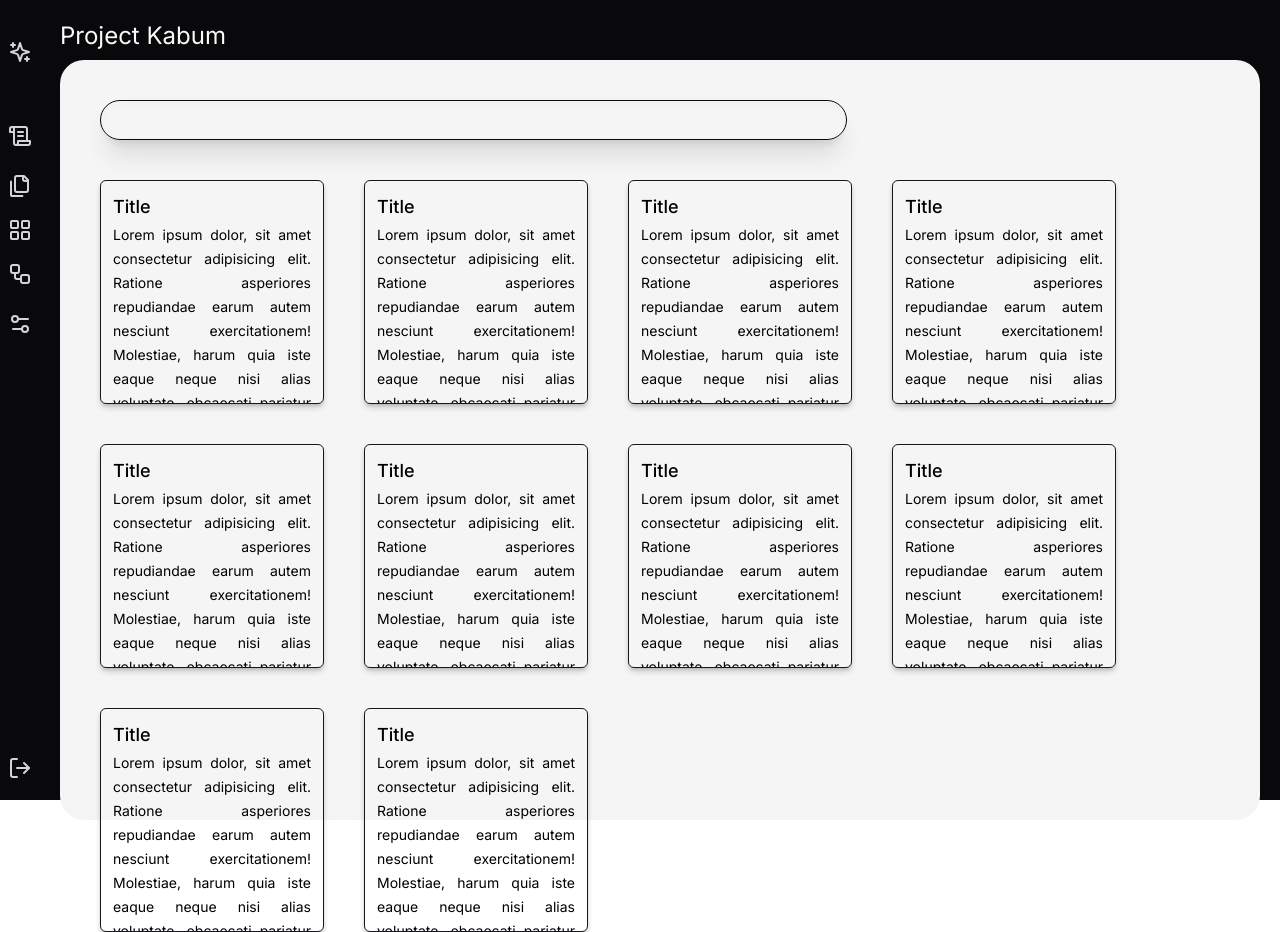
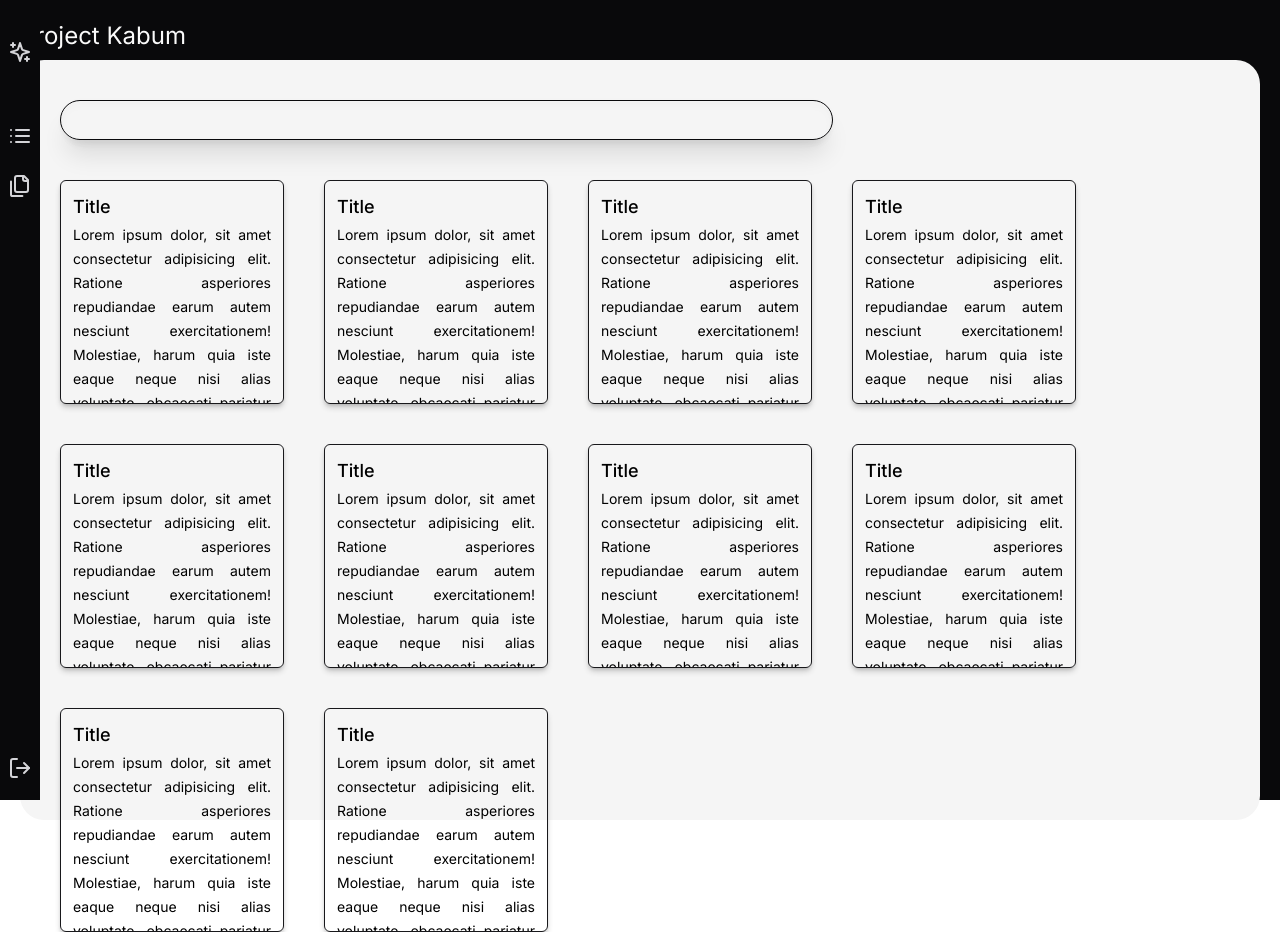
Before and after one commit to IsaacGSS/is-space, a Next.js app: page /notion in a window 1280 px wide. Built offline with nearby package versions, Linux system fonts and the light colour scheme.

Commit message:
Update BarRoot.tsx

```diff
--- a/src/components/CommandBar/BarRoot.tsx
+++ b/src/components/CommandBar/BarRoot.tsx
@@ -3,6 +3,7 @@
 import {
   Files,
   LayoutGrid,
+  List,
   LogOut,
   Map,
   ScrollText,
@@ -19,7 +20,7 @@ export const BarRoot = () => {
 
   return (
     <>
-      <header className='h-screen min-w-10 max-w-10 bg-zinc-950 relative left-0 z-10 justify-between text-zinc-300'>
+      <header className='h-screen min-w-10 max-w-10 bg-zinc-950  left-0 z-10 justify-between text-zinc-300 fixed'>
         <div className='h-fit flex flex-col gap-5 items-center py-10'>
           {/* <div className='flex gap-1'>
             <div className='size-1.5 bg-zinc-100 rounded-full' />
@@ -30,23 +31,26 @@ export const BarRoot = () => {
         </div>
 
         <div className='flex flex-col justify-start items-center gap-5 pt-5 '>
-          <ButtonLink href='/notion'>
+          <ButtonLink href='/list'>
+            <List className='md:size-6 size-5 ' />
+          </ButtonLink>
+          {/* <ButtonLink href='/notion'>
             <ScrollText className='md:size-6 size-5 ' />
-          </ButtonLink>
+          </ButtonLink> */}
           <Files
             className='md:size-6 size-5 cursor-pointer'
             onClick={() => {
               setOpenFiles(!openFiles)
             }}
           />
-          <LayoutGrid className='md:size-6 size-5 ' />
-          <ButtonLink href='/flow'>
+          {/* <LayoutGrid className='md:size-6 size-5 ' /> */}
+          {/* <ButtonLink href='/flow'>
             <Workflow className='md:size-6 size-5 ' />
-          </ButtonLink>
+          </ButtonLink> */}
           {/* configuracao */}
-          <ButtonLink href='/settings'>
+          {/* <ButtonLink href='/settings'>
             <Settings2 className='md:size-6 size-5 ' />
-          </ButtonLink>
+          </ButtonLink> */}
         </div>
 
         <LogOut className='md:size-6 size-5 absolute bottom-5 inset-x-1/2 -translate-x-1/2' />
```
